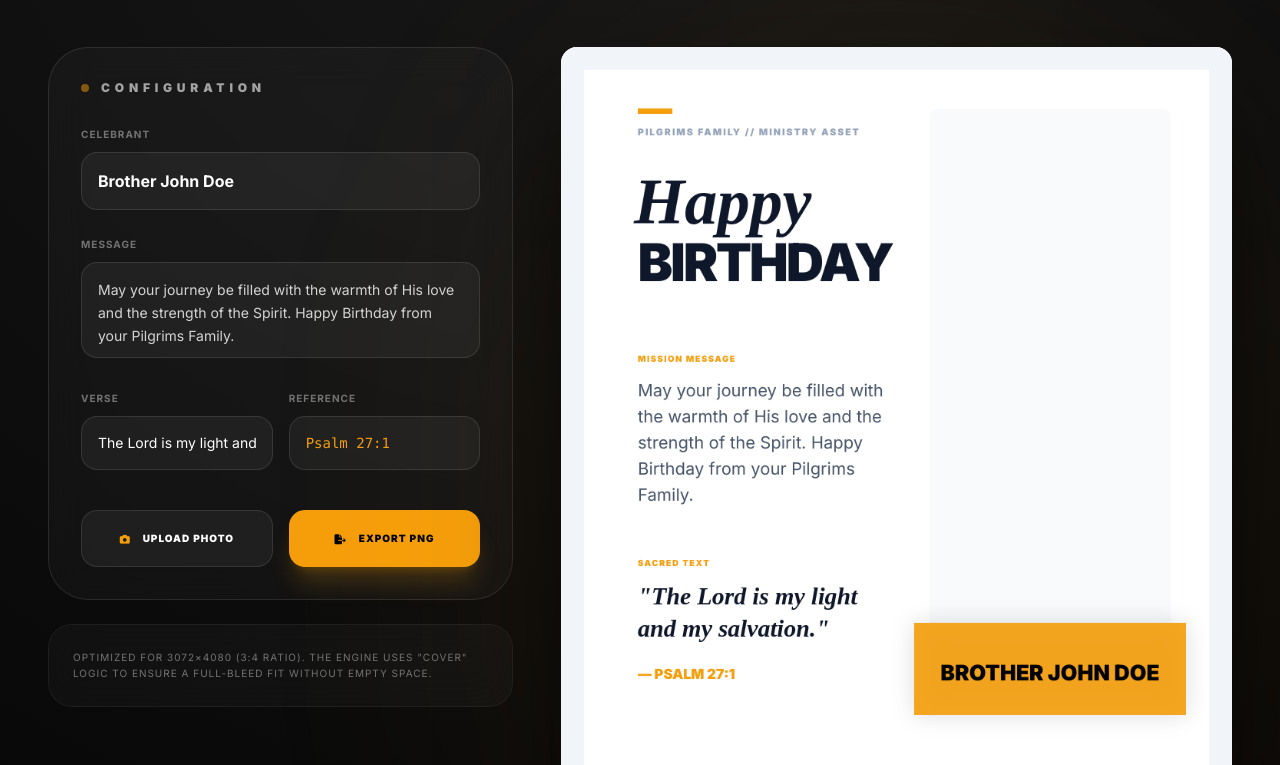
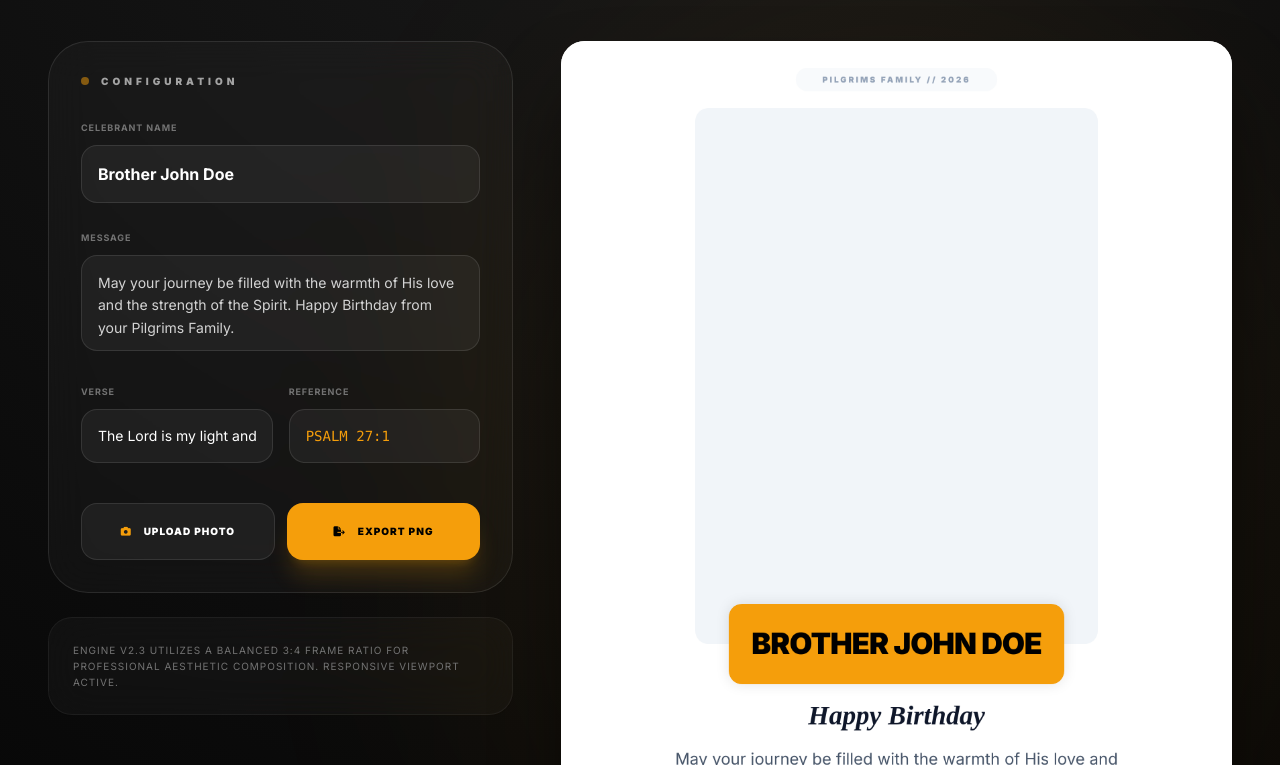
Before and after one commit to ORLAND0HENRY/PM, a plain HTML site: page index.html in a window 1280 px wide. Shown: the part 91-856 px from the top of the page. Drawn offline with nearby package versions, Linux system fonts and the light colour scheme; a web font is replaced by a local one.

Commit message:
updated the Canvas to give the poster a much more balanced, professional composition. The photo frame is now a standard 3:4 vertical ratio

```diff
--- a/index.html
+++ b/index.html
@@ -3,7 +3,7 @@
 <head>
     <meta charset="UTF-8">
     <meta name="viewport" content="width=device-width, initial-scale=1.0">
-    <title>PILGRIMS FAMILY // POSTER ENGINE v2.2</title>
+    <title>PILGRIMS FAMILY // POSTER ENGINE v2.3</title>
     <script src="https://cdn.tailwindcss.com"></script>
     <link rel="stylesheet" href="https://cdnjs.cloudflare.com/ajax/libs/font-awesome/6.4.0/css/all.min.css">
     <style>
@@ -28,9 +28,9 @@
         canvas {
             max-width: 100%;
             height: auto;
-            border-radius: 16px;
+            border-radius: 24px;
             background: #ffffff;
-            box-shadow: 0 50px 100px -20px rgba(0,0,0,0.9);
+            box-shadow: 0 40px 80px -20px rgba(0,0,0,0.8);
         }
 
         input, textarea {
@@ -43,7 +43,6 @@
             outline: none;
         }
 
-        /* Custom Scrollbar */
         ::-webkit-scrollbar { width: 4px; }
         ::-webkit-scrollbar-track { background: #050505; }
         ::-webkit-scrollbar-thumb { background: #333; border-radius: 10px; }
@@ -53,87 +52,86 @@
 
     <div class="flex flex-col min-h-screen">
         <!-- Header -->
-        <nav class="border-b border-white/5 px-8 py-5 flex justify-between items-center glass sticky top-0 z-50">
-            <div class="flex items-center gap-4">
-                <div class="w-12 h-12 bg-amber-500 rounded-2xl flex items-center justify-center rotate-3 shadow-lg shadow-amber-500/20">
-                    <i class="fa-solid fa-cross text-black text-xl"></i>
+        <nav class="border-b border-white/5 px-4 md:px-8 py-4 flex justify-between items-center glass sticky top-0 z-50">
+            <div class="flex items-center gap-3 md:gap-4">
+                <div class="w-10 h-10 md:w-12 md:h-12 bg-amber-500 rounded-xl md:rounded-2xl flex items-center justify-center rotate-3 shadow-lg shadow-amber-500/20">
+                    <i class="fa-solid fa-cross text-black text-lg md:text-xl"></i>
                 </div>
                 <div>
-                    <h1 class="font-black tracking-tighter uppercase text-2xl leading-none">Pilgrims <span class="text-amber-500">Archive</span></h1>
-                    <p class="text-[9px] font-bold text-neutral-500 tracking-[0.4em] uppercase mt-1">Spiritual Year 2026</p>
+                    <h1 class="font-black tracking-tighter uppercase text-lg md:text-2xl leading-none">Pilgrims <span class="text-amber-500">Archive</span></h1>
+                    <p class="text-[8px] md:text-[9px] font-bold text-neutral-500 tracking-[0.3em] uppercase mt-1">Spiritual Year 2026</p>
                 </div>
             </div>
-            <div class="text-right">
-                <p class="text-[11px] font-black text-neutral-400 uppercase tracking-widest">v2.2 Production</p>
-                <p class="text-[9px] font-bold text-amber-500/60 uppercase">Full Aspect Fill Active</p>
+            <div class="hidden sm:block text-right">
+                <p class="text-[10px] font-black text-neutral-400 uppercase tracking-widest">v2.3 Core</p>
+                <p class="text-[8px] font-bold text-amber-500/60 uppercase">Balanced 3:4 Layout</p>
             </div>
         </nav>
 
-        <main class="flex-1 p-6 lg:p-12">
-            <div class="max-w-7xl mx-auto grid grid-cols-1 lg:grid-cols-12 gap-12">
+        <main class="flex-1 p-4 md:p-8 lg:p-12">
+            <div class="max-w-7xl mx-auto grid grid-cols-1 lg:grid-cols-12 gap-8 lg:gap-12">
+
+                <!-- Preview (Top on mobile) -->
+                <div class="lg:col-span-7 flex flex-col items-center order-1 lg:order-2">
+                    <div class="relative group w-full max-w-[500px] lg:max-w-none">
+                        <div class="absolute -inset-10 md:-inset-20 bg-amber-500/5 rounded-full blur-[80px] md:blur-[120px]"></div>
+                        <canvas id="posterCanvas" class="relative z-10 w-full"></canvas>
+                    </div>
+                </div>
 
                 <!-- Controls -->
                 <div class="lg:col-span-5 space-y-6 order-2 lg:order-1">
-                    <div class="glass p-8 rounded-[2.5rem] space-y-6">
-                        <div class="flex items-center gap-3 mb-4">
+                    <div class="glass p-6 md:p-8 rounded-[2rem] md:rounded-[2.5rem] space-y-6">
+                        <div class="flex items-center gap-3 mb-2">
                             <span class="w-2 h-2 rounded-full bg-amber-500 animate-pulse"></span>
-                            <h2 class="text-xs font-black text-neutral-400 uppercase tracking-[0.4em]">Configuration</h2>
+                            <h2 class="text-[10px] font-black text-neutral-400 uppercase tracking-[0.4em]">Configuration</h2>
                         </div>
 
-                        <div class="space-y-5">
+                        <div class="space-y-4 md:space-y-5">
                             <div class="space-y-2">
-                                <label class="text-[10px] font-bold text-neutral-500 uppercase tracking-widest">Celebrant</label>
+                                <label class="text-[9px] font-bold text-neutral-500 uppercase tracking-widest">Celebrant Name</label>
                                 <input type="text" id="inputName" value="Brother John Doe"
-                                    class="w-full bg-white/5 border border-white/10 p-4 rounded-2xl font-bold text-white">
+                                    class="w-full bg-white/5 border border-white/10 p-4 rounded-xl md:rounded-2xl font-bold text-white text-sm md:text-base">
                             </div>
 
                             <div class="space-y-2">
-                                <label class="text-[10px] font-bold text-neutral-500 uppercase tracking-widest">Message</label>
+                                <label class="text-[9px] font-bold text-neutral-500 uppercase tracking-widest">Message</label>
                                 <textarea id="inputWishes"
-                                    class="w-full bg-white/5 border border-white/10 p-4 rounded-2xl h-24 text-sm text-neutral-300 leading-relaxed resize-none">May your journey be filled with the warmth of His love and the strength of the Spirit. Happy Birthday from your Pilgrims Family.</textarea>
+                                    class="w-full bg-white/5 border border-white/10 p-4 rounded-xl md:rounded-2xl h-24 text-sm text-neutral-300 leading-relaxed resize-none">May your journey be filled with the warmth of His love and the strength of the Spirit. Happy Birthday from your Pilgrims Family.</textarea>
                             </div>
 
-                            <div class="grid grid-cols-2 gap-4">
+                            <div class="grid grid-cols-1 md:grid-cols-2 gap-4">
                                 <div class="space-y-2">
-                                    <label class="text-[10px] font-bold text-neutral-500 uppercase tracking-widest">Verse</label>
+                                    <label class="text-[9px] font-bold text-neutral-500 uppercase tracking-widest">Verse</label>
                                     <input type="text" id="inputVerse" value="The Lord is my light and my salvation."
-                                        class="w-full bg-white/5 border border-white/10 p-4 rounded-2xl text-sm text-white">
+                                        class="w-full bg-white/5 border border-white/10 p-4 rounded-xl md:rounded-2xl text-sm text-white">
                                 </div>
                                 <div class="space-y-2">
-                                    <label class="text-[10px] font-bold text-neutral-500 uppercase tracking-widest">Reference</label>
+                                    <label class="text-[9px] font-bold text-neutral-500 uppercase tracking-widest">Reference</label>
                                     <input type="text" id="inputRef" value="Psalm 27:1"
-                                        class="w-full bg-white/5 border border-white/10 p-4 rounded-2xl text-sm font-mono text-amber-500">
+                                        class="w-full bg-white/5 border border-white/10 p-4 rounded-xl md:rounded-2xl text-sm font-mono text-amber-500 uppercase">
                                 </div>
                             </div>
                         </div>
 
-                        <div class="grid grid-cols-2 gap-4 pt-4">
+                        <div class="grid grid-cols-1 sm:grid-cols-2 gap-3 pt-4">
                             <button onclick="document.getElementById('fileInput').click()"
-                                class="flex items-center justify-center gap-3 py-5 bg-white/5 hover:bg-white/10 border border-white/10 rounded-2xl font-black text-[10px] transition-all uppercase tracking-widest group">
+                                class="flex items-center justify-center gap-3 py-4 md:py-5 bg-white/5 hover:bg-white/10 border border-white/10 rounded-xl md:rounded-2xl font-black text-[10px] transition-all uppercase tracking-widest group">
                                 <i class="fa-solid fa-camera text-amber-500"></i> Upload Photo
                             </button>
                             <input type="file" id="fileInput" hidden accept="image/*">
 
                             <button onclick="downloadPoster()"
-                                class="flex items-center justify-center gap-3 py-5 bg-amber-500 hover:bg-amber-400 rounded-2xl font-black text-[10px] text-black transition-all uppercase tracking-widest shadow-xl shadow-amber-500/20">
+                                class="flex items-center justify-center gap-3 py-4 md:py-5 bg-amber-500 hover:bg-amber-400 rounded-xl md:rounded-2xl font-black text-[10px] text-black transition-all uppercase tracking-widest shadow-xl shadow-amber-500/20">
                                 <i class="fa-solid fa-file-export"></i> Export PNG
                             </button>
                         </div>
                     </div>
 
-                    <div class="p-6 rounded-3xl border border-white/5 glass text-[10px] text-neutral-500 uppercase tracking-widest leading-relaxed">
-                        Optimized for 3072×4080 (3:4 ratio). The engine uses "Cover" logic to ensure a full-bleed fit without empty space.
+                    <div class="p-5 md:p-6 rounded-2xl md:rounded-3xl border border-white/5 glass text-[9px] md:text-[10px] text-neutral-500 uppercase tracking-widest leading-relaxed">
+                        Engine v2.3 utilizes a balanced 3:4 frame ratio for professional aesthetic composition. Responsive viewport active.
                     </div>
                 </div>
-
-                <!-- Preview -->
-                <div class="lg:col-span-7 flex flex-col items-center order-1 lg:order-2">
-                    <div class="relative group">
-                        <div class="absolute -inset-20 bg-amber-500/5 rounded-full blur-[120px]"></div>
-                        <canvas id="posterCanvas" class="relative z-10"></canvas>
-                    </div>
-                </div>
-
             </div>
         </main>
     </div>
@@ -144,8 +142,8 @@
         const fileInput = document.getElementById('fileInput');
 
         let userImage = null;
-        const W = 874;
-        const H = 1240;
+        const W = 1000;
+        const H = 1400;
         const AMBER = '#f59e0b';
         const SLATE = '#0f172a';
 
@@ -153,65 +151,59 @@
         canvas.height = H;
 
         function draw() {
+            // White Background
             ctx.fillStyle = '#ffffff';
             ctx.fillRect(0, 0, W, H);
 
-            // Frame Borders
-            ctx.strokeStyle = '#f1f5f9';
-            ctx.lineWidth = 30;
-            ctx.strokeRect(15, 15, W - 30, H - 30);
+            const margin = 80;
+            const centerX = W / 2;
 
-            const margin = 100;
-            const leftColWidth = 350;
+            // Header - Subtle Badge
+            ctx.fillStyle = '#f8fafc';
+            ctx.beginPath();
+            ctx.roundRect(centerX - 150, 40, 300, 35, 100);
+            ctx.fill();
 
-            // Header Info
-            ctx.fillStyle = AMBER;
-            ctx.fillRect(margin, 80, 45, 7);
             ctx.fillStyle = '#94a3b8';
             ctx.font = '900 12px Inter';
-            ctx.textAlign = 'left';
-            ctx.letterSpacing = "2px";
-            ctx.fillText('PILGRIMS FAMILY // MINISTRY ASSET', margin, 115);
+            ctx.textAlign = 'center';
+            ctx.letterSpacing = "3px";
+            ctx.fillText('PILGRIMS FAMILY // 2026', centerX, 62);
             ctx.letterSpacing = "0px";
 
-            // Main Title
-            ctx.fillStyle = SLATE;
-            ctx.font = 'italic 700 85px "Playfair Display"';
-            ctx.fillText('Happy', margin - 5, 230);
-            ctx.font = '900 68px Inter';
-            ctx.letterSpacing = "-3px";
-            ctx.fillText('BIRTHDAY', margin, 305);
-            ctx.letterSpacing = "0px";
+            // PHOTO FRAME - Balanced 3:4 (approx 600x800)
+            const imgBox = { w: 840, h: 630, x: 80, y: 100 }; // 4:3 Wide variant for balance
+            // Adjusting to 3:4 vertical as requested but sized for the canvas width
+            const frameW = 600;
+            const frameH = 800;
+            const frameX = (W - frameW) / 2;
+            const frameY = 100;
 
-            // PHOTO FRAME (Perfect Aspect Logic)
-            const imgBox = { x: 480, y: 80, w: 314, h: 780 };
-
-            ctx.fillStyle = '#f8fafc';
+            ctx.fillStyle = '#f1f5f9';
             ctx.beginPath();
-            ctx.roundRect(imgBox.x, imgBox.y, imgBox.w, imgBox.h, 12);
+            ctx.roundRect(frameX, frameY, frameW, frameH, 20);
             ctx.fill();
 
             if (userImage) {
-                // "COVER" LOGIC - Fill frame completely
                 const imgRatio = userImage.width / userImage.height;
-                const boxRatio = imgBox.w / imgBox.h;
+                const boxRatio = frameW / frameH;
                 let renderW, renderH, cx, cy;
 
                 if (imgRatio > boxRatio) {
-                    renderH = imgBox.h;
-                    renderW = imgBox.h * imgRatio;
-                    cx = imgBox.x + (imgBox.w - renderW) / 2;
-                    cy = imgBox.y;
+                    renderH = frameH;
+                    renderW = frameH * imgRatio;
+                    cx = frameX + (frameW - renderW) / 2;
+                    cy = frameY;
                 } else {
-                    renderW = imgBox.w;
-                    renderH = imgBox.w / imgRatio;
-                    cx = imgBox.x;
-                    cy = imgBox.y + (imgBox.h - renderH) / 2;
+                    renderW = frameW;
+                    renderH = frameW / imgRatio;
+                    cx = frameX;
+                    cy = frameY + (frameH - renderH) / 2;
                 }
 
                 ctx.save();
                 ctx.beginPath();
-                ctx.roundRect(imgBox.x, imgBox.y, imgBox.w, imgBox.h, 12);
+                ctx.roundRect(frameX, frameY, frameW, frameH, 20);
                 ctx.clip();
                 ctx.imageSmoothingEnabled = true;
                 ctx.imageSmoothingQuality = 'high';
@@ -219,67 +211,70 @@
                 ctx.restore();
             }
 
-            // GLASSMORPHIC NAME TAG
+            // Name Banner (Overlaying bottom of photo)
             const name = (document.getElementById('inputName').value || 'MEMBER').toUpperCase();
 
             ctx.save();
-            // Semi-transparent Amber background
-            ctx.fillStyle = 'rgba(245, 158, 11, 0.9)';
-            ctx.shadowColor = 'rgba(0,0,0,0.15)';
-            ctx.shadowBlur = 30;
-            ctx.fillRect(imgBox.x - 20, imgBox.y + imgBox.h - 110, imgBox.w + 40, 120);
+            ctx.fillStyle = AMBER;
+            ctx.shadowColor = 'rgba(0,0,0,0.1)';
+            ctx.shadowBlur = 20;
+            ctx.beginPath();
+            ctx.roundRect(centerX - 250, frameY + frameH - 60, 500, 120, 20);
+            ctx.fill();
             ctx.restore();
 
             ctx.fillStyle = '#000000';
             ctx.textAlign = 'center';
-            ctx.font = '900 40px Inter';
-            const nameWidth = ctx.measureText(name).width;
-            if (nameWidth > imgBox.w + 10) ctx.font = '900 28px Inter';
-            ctx.fillText(name, imgBox.x + imgBox.w/2, imgBox.y + imgBox.h - 35);
-
-            // Message Column
-            ctx.textAlign = 'left';
-            let currentY = 410;
-
-            ctx.fillStyle = AMBER;
-            ctx.font = '900 11px Inter';
-            ctx.letterSpacing = "1.5px";
-            ctx.fillText('MISSION MESSAGE', margin, currentY);
+            ctx.font = '900 44px Inter';
+            ctx.letterSpacing = "-1px";
+            ctx.fillText(name, centerX, frameY + frameH + 15);
             ctx.letterSpacing = "0px";
 
+            // Text Content Section
+            let currentY = frameY + frameH + 120;
+
+            // Birthday Title
+            ctx.fillStyle = SLATE;
+            ctx.font = 'italic 700 40px "Playfair Display"';
+            ctx.fillText('Happy Birthday', centerX, currentY);
+
+            currentY += 60;
             ctx.fillStyle = '#475569';
-            ctx.font = '400 22px Inter';
-            currentY = wrapText(document.getElementById('inputWishes').value, margin, currentY + 45, leftColWidth, 34);
+            ctx.font = '400 24px Inter';
+            currentY = wrapText(document.getElementById('inputWishes').value, centerX, currentY, 700, 36, true);
 
-            currentY += 85;
-            ctx.fillStyle = AMBER;
-            ctx.font = '900 11px Inter';
-            ctx.letterSpacing = "1.5px";
-            ctx.fillText('SACRED TEXT', margin, currentY);
-            ctx.letterSpacing = "0px";
+            currentY += 80;
+            // Divider
+            ctx.strokeStyle = '#e2e8f0';
+            ctx.lineWidth = 1;
+            ctx.beginPath();
+            ctx.moveTo(centerX - 100, currentY);
+            ctx.lineTo(centerX + 100, currentY);
+            ctx.stroke();
 
+            currentY += 60;
             ctx.fillStyle = SLATE;
             ctx.font = 'italic 700 32px "Playfair Display"';
             const verseText = `"${document.getElementById('inputVerse').value}"`;
-            currentY = wrapText(verseText, margin, currentY + 50, leftColWidth, 42);
+            currentY = wrapText(verseText, centerX, currentY, 750, 42, true);
 
             ctx.fillStyle = AMBER;
-            ctx.font = '900 18px Inter';
-            ctx.fillText(`— ${document.getElementById('inputRef').value.toUpperCase()}`, margin, currentY + 55);
+            ctx.font = '900 20px Inter';
+            ctx.fillText(`${document.getElementById('inputRef').value.toUpperCase()}`, centerX, currentY + 50);
 
             // Footer
-            ctx.fillStyle = '#cbd5e1';
-            ctx.font = '800 11px Inter';
-            ctx.textAlign = 'left';
-            ctx.fillText('© WHILE PILGRIMS HERE WE JOURNEY ON', margin, H - 80);
-            ctx.textAlign = 'right';
-            ctx.fillText('PRODUCED FOR PILGRIMS FAMILY', W - 80, H - 80);
+            ctx.fillStyle = '#94a3b8';
+            ctx.font = '800 12px Inter';
+            ctx.letterSpacing = "2px";
+            ctx.fillText('PILGRIMS FAMILY • SPIRITUAL YEAR 2026', centerX, H - 60);
         }
 
-        function wrapText(text, x, y, maxWidth, lineHeight) {
+        function wrapText(text, x, y, maxWidth, lineHeight, isCentered = false) {
             const words = text.split(' ');
             let line = '';
             let lastY = y;
+            ctx.textAlign = isCentered ? 'center' : 'left';
+
             for (let n = 0; n < words.length; n++) {
                 let testLine = line + words[n] + ' ';
                 let metrics = ctx.measureText(testLine);
@@ -298,7 +293,7 @@
         function downloadPoster() {
             const name = document.getElementById('inputName').value.trim() || 'Pilgrim';
             const link = document.createElement('a');
-            link.download = `PF_Bday_2026_${name.replace(/\s+/g, '_')}.png`;
+            link.download = `PF_Poster_26_${name.replace(/\s+/g, '_')}.png`;
             link.href = canvas.toDataURL('image/png', 1.0);
             link.click();
         }
```
